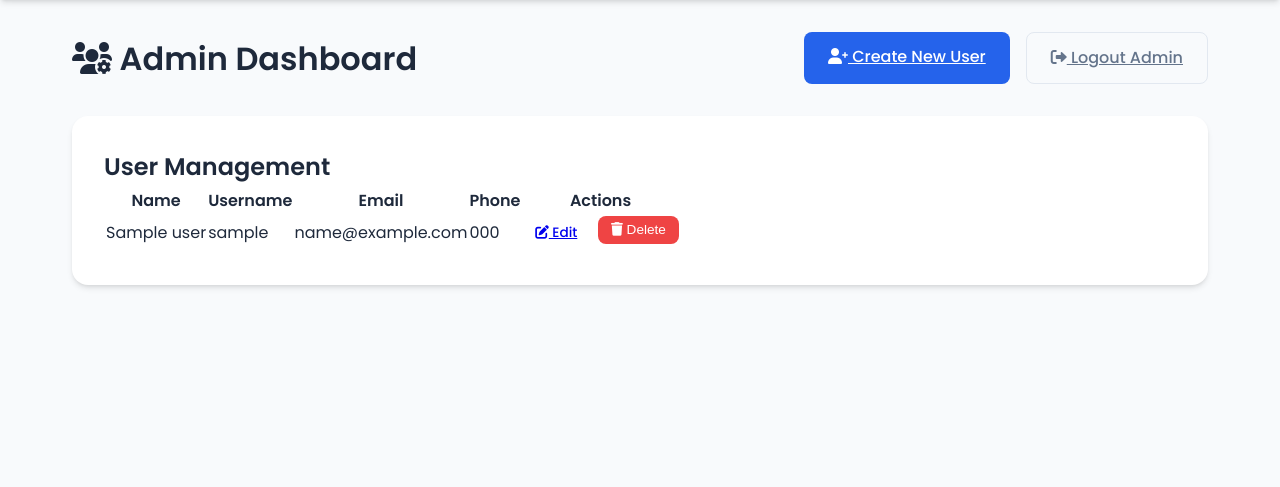
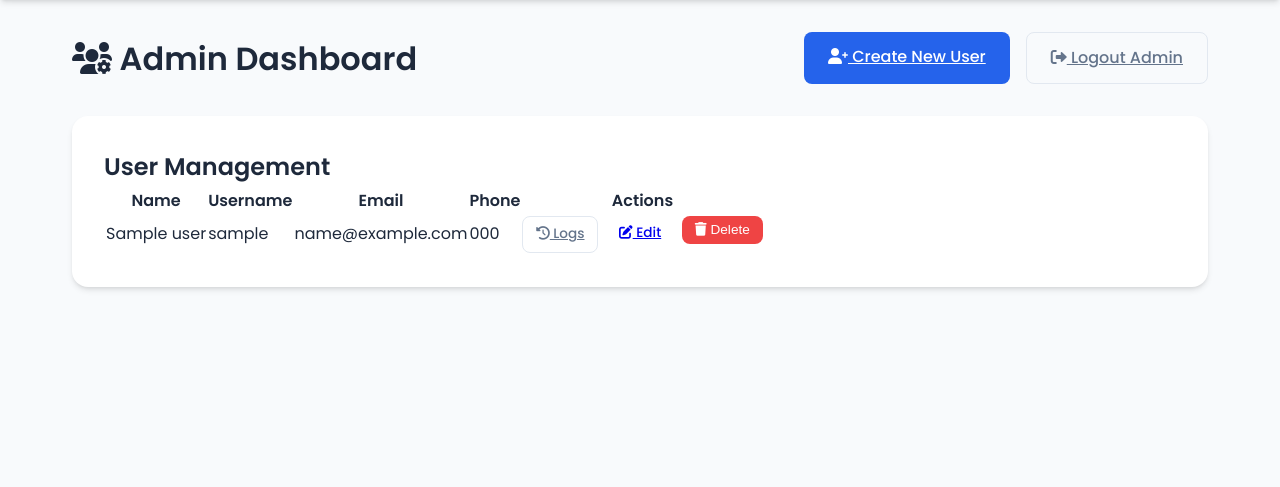
Before and after one commit to aswiiz/hhub_new, a Flask app: page /admin/dashboard in a window 1280 px wide. Shown: the part 71-558 px from the top of the page. Run offline with Flask 3, Linux system fonts and the light colour scheme; the visitor is signed in with stand-in values (Sample User, id 1); a database or web service that is not in the repository returns one stand-in record (values such as "Sample title").

Commit message:
Admin Panel Enhancements: View detailed user health logs and analysis results

```diff
--- a/app.py
+++ b/app.py
@@ -215,6 +215,49 @@ def admin_edit_user(user_id):
     user = db.users.find_one({'_id': ObjectId(user_id)})
     return render_template('admin/user_edit.html', user=user)
 
+@app.route('/admin/user/logs/<user_id>')
+@admin_required
+def admin_user_logs(user_id):
+    db = get_db()
+    user = db.users.find_one({'_id': ObjectId(user_id)})
+    logs = list(db.daily_health_log.find({'user_id': ObjectId(user_id)}).sort('date', -1))
+
+    # Optional: Calculate a current analysis result for the admin to see
+    analysis_result = "N/A"
+    if len(logs) >= 3:
+        # Take last 7 entries for averaging
+        recent_logs = logs[:7]
+        avg_sleep = sum(l.get('sleep_hours', 0) for l in recent_logs) / len(recent_logs)
+        avg_steps = sum(l.get('steps', 0) for l in recent_logs) / len(recent_logs)
+        avg_exercise = sum(l.get('exercise_mins', 0) for l in recent_logs) / len(recent_logs)
+        avg_junk = sum(l.get('junk_food', 0) for l in recent_logs) / len(recent_logs)
+        avg_alcohol = sum(l.get('alcohol_units', 0) for l in recent_logs) / len(recent_logs)
+        smoking_days = sum(1 for l in recent_logs if l.get('smoking'))
+        smoking_freq = smoking_days / len(recent_logs)
+
+        latest_weight = logs[0].get('weight_kg', 70)
+        height = logs[0].get('height_cm')
+        bmi = None
+        if height:
+            bmi = latest_weight / ((height/100)**2)
+
+        score = 0
+        if user.get('family_history'): score += 1
+        if bmi and (bmi < 18.5 or bmi > 25): score += 1
+        if bmi and bmi > 30: score += 1
+        if avg_sleep < 7: score += 1
+        if avg_steps < 5000: score += 1
+        if avg_exercise < 20: score += 1
+        if avg_junk >= 2: score += 1
+        if smoking_freq > 0.3: score += 2
+        if avg_alcohol > 2: score += 1
+
+        if score <= 2: analysis_result = "Low Chance"
+        elif score <= 5: analysis_result = "Moderate Chance"
+        else: analysis_result = "High Chance"
+
+    return render_template('admin/user_logs.html', user=user, logs=logs, analysis_result=analysis_result)
+
 @app.route('/admin/logout')
 def admin_logout():
     session.pop('is_admin', None)
--- a/templates/admin/dashboard.html
+++ b/templates/admin/dashboard.html
@@ -30,6 +30,8 @@
                     <td>{{ user.email }}</td>
                     <td>{{ user.phone }}</td>
                     <td class="admin-table-actions">
+                        <a href="/admin/user/logs/{{ user._id }}" class="btn btn-sm btn-outline"><i
+                                class="fas fa-history"></i> Logs</a>
                         <a href="/admin/user/edit/{{ user._id }}" class="btn btn-sm btn-secondary"><i
                                 class="fas fa-edit"></i> Edit</a>
                         <form action="/admin/user/delete/{{ user._id }}" method="POST" style="display:inline;"
```
Also changed, not shown: templates/admin/user_logs.html (added, +71 -0 lines).
